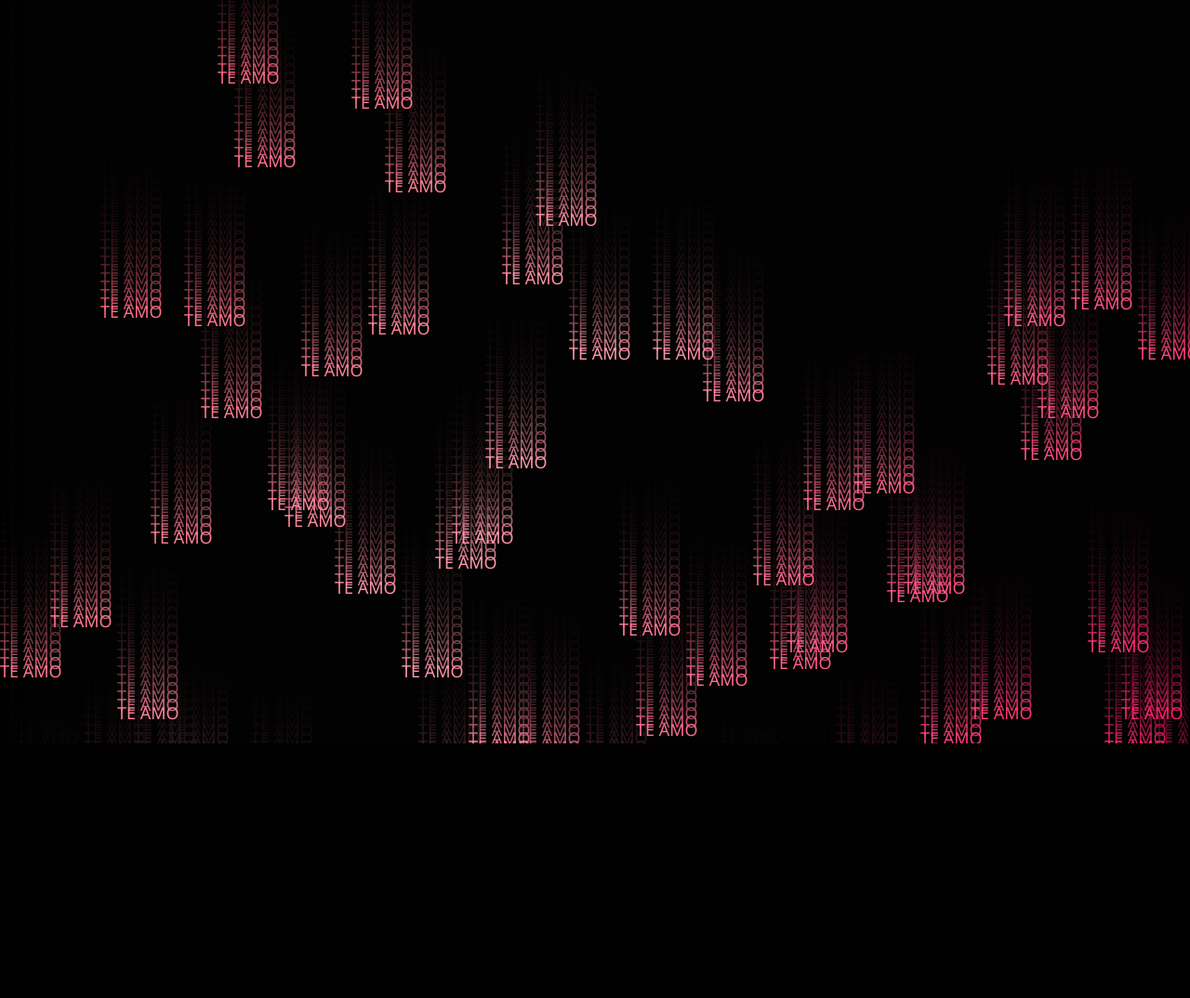
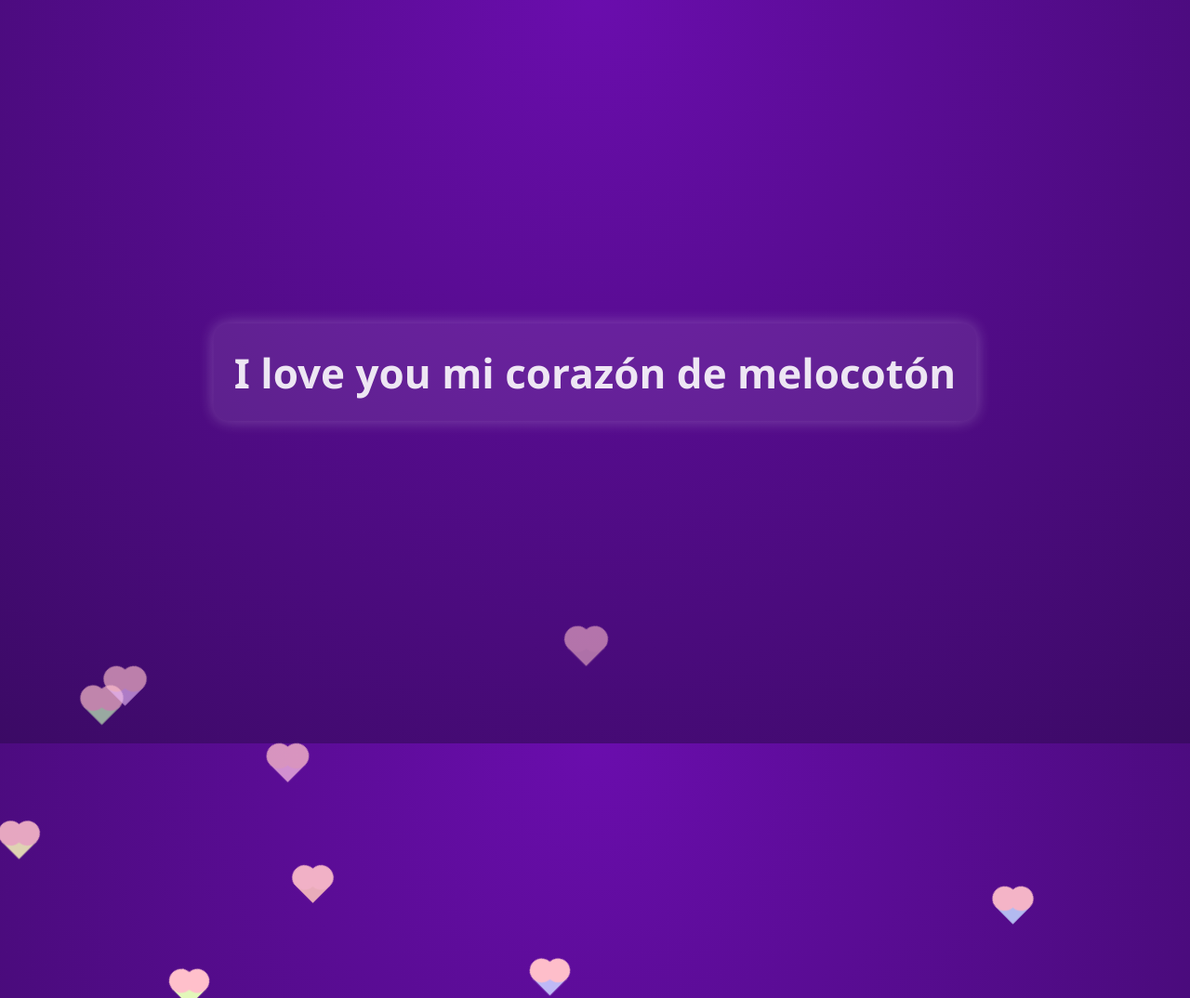
Before and after one commit to Cofee-cdm/Waaaa, a plain HTML site: page index.html in a window 1280 px wide. Shown: the top 1074 px of the page at 93% size. Before the commit the page ends 800 px from the top, so only its background shows below. Drawn offline with Linux system fonts and the light colour scheme.

Commit message:
Update index.html

```diff
--- a/index.html
+++ b/index.html
@@ -1,112 +1,155 @@
 <!DOCTYPE html>
 <html lang="es">
 <head>
-  <meta charset="UTF-8">
-  <title>Lluvia de TE AMO PAU</title>
+  <meta charset="UTF-8" />
+  <meta name="viewport" content="width=device-width, initial-scale=1.0, maximum-scale=1.0, user-scalable=no" />
+  <title>I love you mi corazón de melocotón</title>
   <style>
     body {
       margin: 0;
       overflow: hidden;
-      background-color: black;
+      background: radial-gradient(circle at top, #6a0dad, #3b0a65);
+      height: 100vh;
       font-family: 'Segoe UI', sans-serif;
+      display: flex;
+      justify-content: center;
+      align-items: center;
+      color: white;
+      position: relative;
     }
 
-    canvas {
-      display: block;
+    h1 {
+      font-size: 2.5rem;
+      text-align: center;
+      padding: 20px;
+      animation: pulse 2s ease-in-out infinite;
+      z-index: 2;
+      background: rgba(255, 255, 255, 0.1);
+      border-radius: 15px;
+      box-shadow: 0 0 15px rgba(255, 255, 255, 0.3);
+    }
+
+    @keyframes pulse {
+      0%, 100% { transform: scale(1); opacity: 1; }
+      50% { transform: scale(1.1); opacity: 0.9; }
+    }
+
+    .heart {
+      position: absolute;
+      width: 25px;
+      height: 25px;
+      background: pink;
+      transform: rotate(45deg);
+      animation: floatUp 7s ease-in infinite;
+      opacity: 0.8;
+      cursor: pointer;
+      transition: transform 0.2s ease, opacity 0.2s ease;
+      z-index: 1;
+    }
+
+    .heart::before, .heart::after {
+      content: '';
+      position: absolute;
+      width: 25px;
+      height: 25px;
+      background: pink;
+      border-radius: 50%;
+    }
+
+    .heart::before {
+      top: -12.5px;
+      left: 0;
+    }
+
+    .heart::after {
+      left: -12.5px;
+      top: 0;
+    }
+
+    .explode {
+      animation: pop 0.6s forwards;
+      z-index: 10;
     }
 
     .floating-text {
       position: absolute;
-      color: #ff3366;
-      font-size: 22px;
+      color: #ffdde1;
+      font-size: 20px;
       font-weight: bold;
       pointer-events: none;
-      animation: floatUp 1.8s ease-out forwards;
-      text-shadow: 0 0 6px white;
+      animation: floatUpText 1.8s ease-out forwards;
+      text-shadow: 0 0 6px #ffffff;
     }
 
     @keyframes floatUp {
+      0% {
+        transform: translateY(100vh) scale(1) rotate(45deg);
+        opacity: 0;
+      }
+      30% {
+        opacity: 1;
+      }
+      100% {
+        transform: translateY(-10vh) scale(1.2) rotate(45deg);
+        opacity: 0;
+      }
+    }
+
+    @keyframes pop {
+      0% { transform: scale(1.5) rotate(45deg); opacity: 1; }
+      100% { transform: scale(3) rotate(45deg); opacity: 0; }
+    }
+
+    @keyframes floatUpText {
       0% {
         opacity: 1;
         transform: translateY(0);
       }
       100% {
         opacity: 0;
-        transform: translateY(-100px) scale(1.5);
+        transform: translateY(-80px) scale(1.5);
       }
     }
   </style>
 </head>
 <body>
-  <canvas id="canvas"></canvas>
+  <h1>I love you mi corazón de melocotón</h1>
+  <script>
+    const body = document.body;
+    let textShown = false;
 
-  <script>
-    const canvas = document.getElementById('canvas');
-    const ctx = canvas.getContext('2d');
+    function createHeart() {
+      const heart = document.createElement('div');
+      heart.classList.add('heart');
+      heart.style.left = Math.random() * 100 + 'vw';
+      heart.style.animationDuration = (6 + Math.random() * 2) + 's';
+      heart.style.opacity = 0.6 + Math.random() * 0.4;
+      heart.style.background = `hsl(${Math.random() * 360}, 80%, 85%)`;
 
-    let width = window.innerWidth;
-    let height = window.innerHeight;
-    canvas.width = width;
-    canvas.height = height;
+      heart.addEventListener('click', (e) => {
+        heart.classList.add('explode');
 
-    const phrase = "TE AMO ";
-    const fontSize = 18;
-    let columns = Math.floor(width / fontSize);
-    let drops = Array(columns).fill(1);
+        if (!textShown) {
+          const text = document.createElement('div');
+          text.className = 'floating-text';
+          text.innerText = 'Te amo mi niña hermosa';
+          text.style.left = e.clientX + 'px';
+          text.style.top = e.clientY + 'px';
+          document.body.appendChild(text);
 
-    function draw() {
-      ctx.fillStyle = "rgba(0, 0, 0, 0.2)";
-      ctx.fillRect(0, 0, width, height);
-
-      const gradient = ctx.createLinearGradient(0, 0, width, height);
-      gradient.addColorStop(0, "#ff4d6d");
-      gradient.addColorStop(0.5, "#ff99aa");
-      gradient.addColorStop(1, "#ff1a66");
-
-      ctx.fillStyle = gradient;
-      ctx.font = fontSize + "px 'Segoe UI', Arial";
-
-      for (let i = 0; i < drops.length; i++) {
-        ctx.fillText(phrase, i * fontSize, drops[i] * fontSize);
-
-        if (drops[i] * fontSize > height && Math.random() > 0.975) {
-          drops[i] = 0;
+          setTimeout(() => text.remove(), 1800);
+          textShown = true;
+          setTimeout(() => textShown = false, 2500);
         }
 
-        // velocidad reducida
-        drops[i] += 0.5;
-      }
+        setTimeout(() => heart.remove(), 600);
+      });
 
-      requestAnimationFrame(draw);
+      body.appendChild(heart);
+      setTimeout(() => heart.remove(), 8000);
     }
 
-    draw();
-
-    // Ajuste de tamaño
-    window.addEventListener('resize', () => {
-      width = window.innerWidth;
-      height = window.innerHeight;
-      canvas.width = width;
-      canvas.height = height;
-      columns = Math.floor(width / fontSize);
-      drops = Array(columns).fill(1);
-    });
-
-    // Click: muchos "TE AMO" flotantes
-    document.addEventListener('click', (e) => {
-      for (let i = 0; i < 6; i++) {
-        const text = document.createElement('div');
-        text.className = 'floating-text';
-        text.innerText = 'TE AMO MI NIÑA HERMOSA';
-        text.style.left = (e.clientX + (Math.random() * 60 - 30)) + 'px';
-        text.style.top = (e.clientY + (Math.random() * 60 - 30)) + 'px';
-        document.body.appendChild(text);
-
-        setTimeout(() => {
-          text.remove();
-        }, 1800);
-      }
-    });
+    setInterval(createHeart, 300);
   </script>
 </body>
 </html>
```
